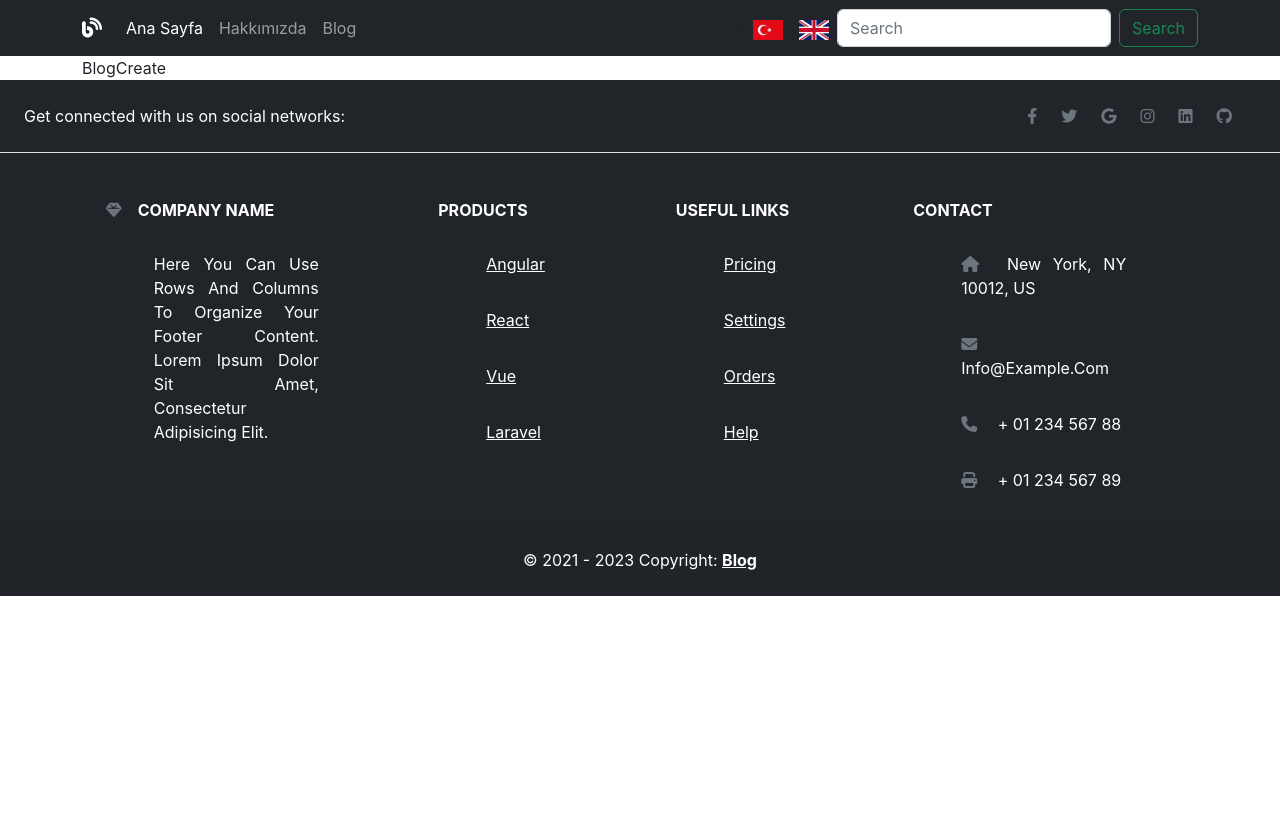
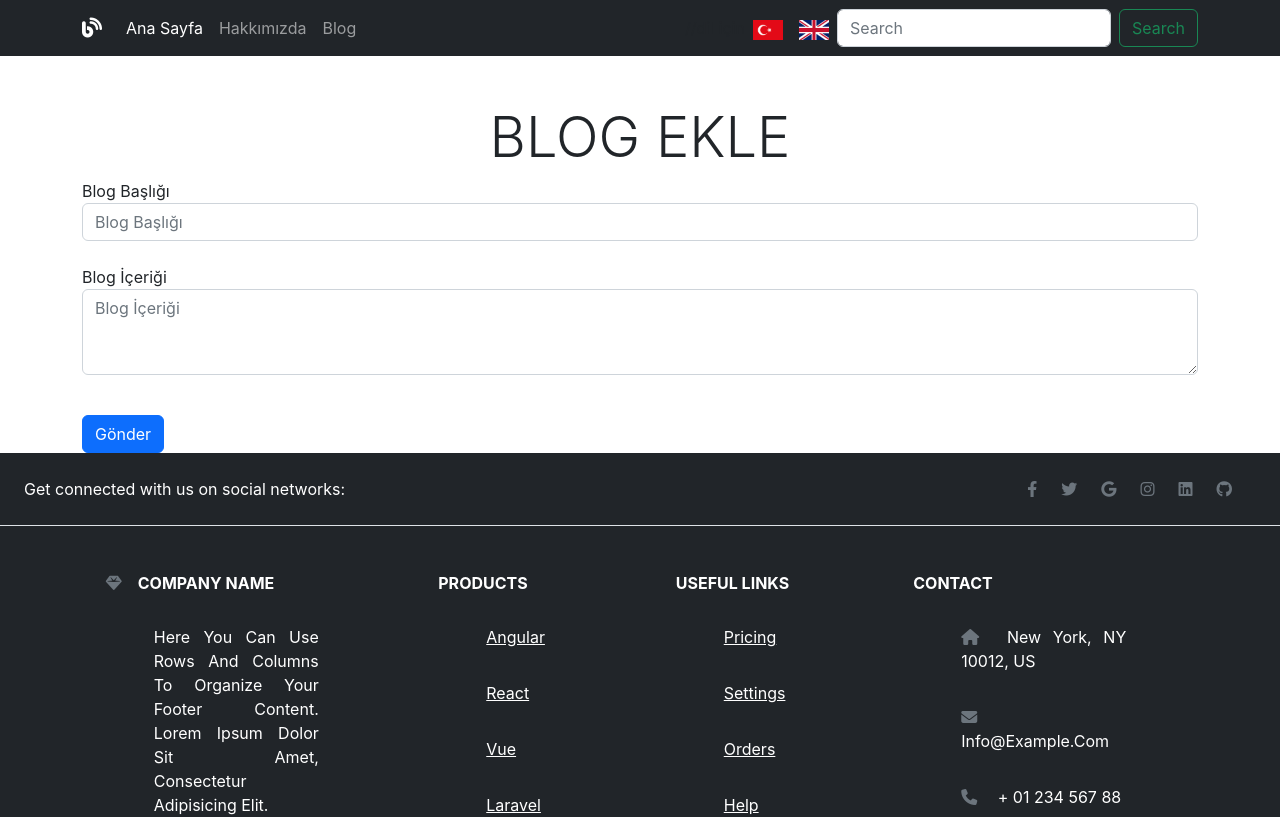
Before and after one commit to dilaraozdem1r/ibb_react, a React (Create React App) app: page /blog/create in a window 1280 px wide. Shown: the top 817 px of the page. Built offline with nearby package versions, Linux system fonts and the light colour scheme.

Commit message:
Header, Content

```diff
--- a/src/component/blog/BlogCreate.jsx
+++ b/src/component/blog/BlogCreate.jsx
@@ -1,9 +1,47 @@
-import React, { Component } from 'react'
+import React, { Component } from "react";
+import { withTranslation } from "react-i18next";
 
-export default class BlogCreate extends Component {
+ class BlogCreate extends Component {
   render() {
+    const { t } = this.props;
     return (
-      <div>BlogCreate</div>
-    )
+      <React.Fragment>
+        <h1 className="text-center display-4 text-uppercase mt-5">
+          {t("blog_create")}
+        </h1>
+        <form>
+          <div className="form-group mb-4">
+            <span>{t("blog_header")}</span>
+            <input
+              type="text"
+              className="form-control"
+              id=""
+              name=""
+              placeholder={t("blog_header")}
+              required={true}
+              focus={true}
+            />
+          </div>
+
+          <div className="form-group mb-4">
+            <span>{t("blog_content")}</span>
+            <textarea
+              rows="3"
+              type="text"
+              className="form-control"
+              id=""
+              name=""
+              placeholder={t("blog_content")}
+              required={true}
+              focus={true}
+            />
+          </div>
+          <button className="btn btn-primary mt-3">{t('submit')}</button>
+        </form>
+      </React.Fragment>
+    );
   }
 }
+
+
+export default withTranslation()(BlogCreate);
--- a/src/internationalization/i18language.js
+++ b/src/internationalization/i18language.js
@@ -17,6 +17,7 @@
                     'blog_id':"ID",
                     'blog_header':"Blog Header",
                     'blog_content':"Blog Content",
+                    'submit':"Submit",
                     'date':"Date",
                     'update':"Update",
                     'view':"View",
@@ -37,6 +38,7 @@
                     'blog_id':"Blog ID",
                     'blog_header':"Blog Başlığı",
                     'blog_content':"Blog İçeriği",
+                    'submit':"Gönder",
                     'date':"Tarih",
                     'update':"Güncelle",
                     'view':"Göster",
```
